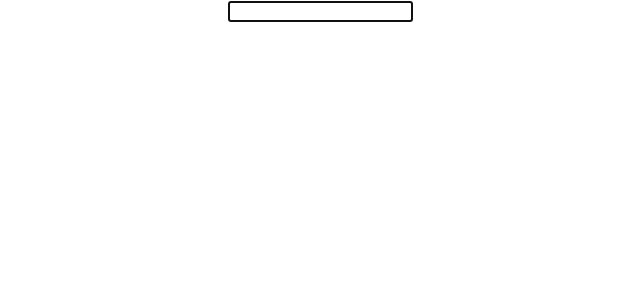
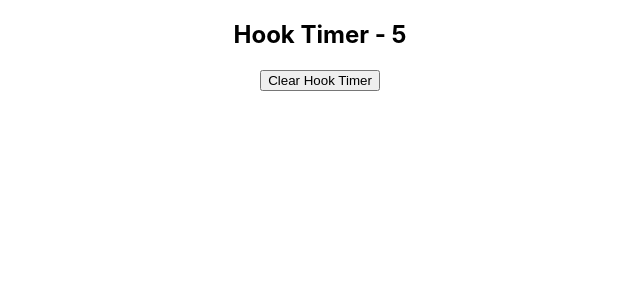
Before and after one commit to phantuantu24/basic-reactJs, a React (Create React App) app: page / in a window 1280 px wide. Shown: the top 300 px of the page, without its empty margins (320-960 px from the left). Built offline with nearby package versions, Linux system fonts and the light colour scheme.

Commit message:
useRef to handle the funciton onCLick on button clear Timer

```diff
--- a/src/App.js
+++ b/src/App.js
@@ -1,11 +1,15 @@
 import React from 'react'
 import './App.css';
+import ClassTimer from './components/ClassTimer';
 import FocusInput from './components/FocusInput';
+import HookTimer from './components/HookTimer';
 
 function App() {
   return (
     <div className="App">
-      <FocusInput />
+      <HookTimer />
+      {/* <ClassTimer /> */}
+      {/* <FocusInput /> */}
     </div>
   )
 }
--- /dev/null
+++ b/src/components/ClassTimer.js
@@ -0,0 +1,35 @@
+import React, { Component } from 'react'
+
+export class ClassTimer extends Component {
+
+  constructor(props) {
+    super(props)
+
+    this.state = {
+      timer: 0
+    }
+  }
+
+  componentDidMount() {
+    this.interval = setInterval(() => {
+      this.setState(prevState => ({
+        timer: prevState.timer + 1
+      }))
+    }, 1000);
+  }
+
+  componentWillUnmount() {
+    clearInterval(this.interval)
+  }
+
+  render() {
+    return (
+      <div>
+         <h2>Class Timer - {this.state.timer}</h2>
+         <div><button onClick={() => clearInterval(this.interval)}>Clear Timer</button></div>
+      </div>
+    )
+  }
+}
+
+export default ClassTimer
--- /dev/null
+++ b/src/components/HookTimer.js
@@ -0,0 +1,29 @@
+import React, { useState, useEffect, useRef } from 'react'
+
+function HookTimer() {
+
+  const [timer, setTmer] = useState(0)
+  const [onInterval, setOnInterval] = useState(false)
+  const intervalRef = useRef()
+
+  useEffect(() => {
+    intervalRef.current = setInterval(() => {
+      setTmer(prevTimer => prevTimer + 1)
+    }, 1000);
+    return () => {
+      clearInterval(intervalRef.current)
+    }
+  }, [])
+  return (
+    <div>
+      <h2>Hook Timer - {timer}</h2>
+      <div>
+        <button onClick={() => clearInterval(intervalRef.current)}>
+          Clear Hook Timer
+        </button>
+      </div>
+    </div>
+  )
+}
+
+export default HookTimer
```
